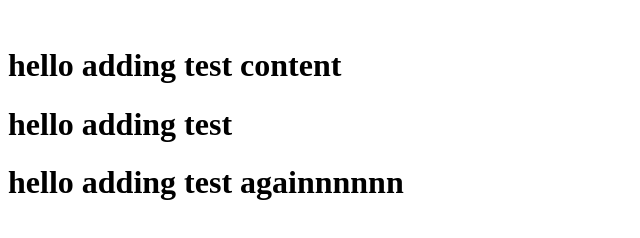
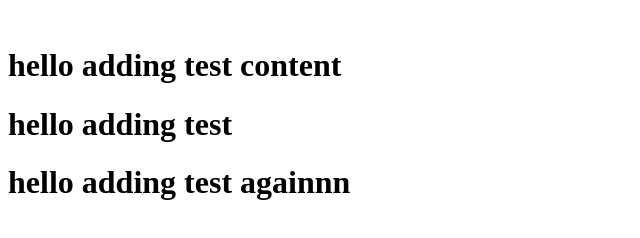
Before and after one commit to atrinh/test-repo-hello, a plain HTML site: page index.html in a window 1280 px wide. Shown: the full height of the page, 0-640 px from the left. Drawn offline with Linux system fonts and the light colour scheme.

Commit message:
Edited the file

```diff
--- a/index.html
+++ b/index.html
@@ -6,7 +6,7 @@
         <img class="mockup" src="" alt=""/>
         <h1>hello adding test content</h1>
         <h1>hello adding test</h1>
-        <h1>hello adding test againnnnnn</h1>
+        <h1>hello adding test againnn</h1>
 
         <style media="screen">
             .mockup {
```
